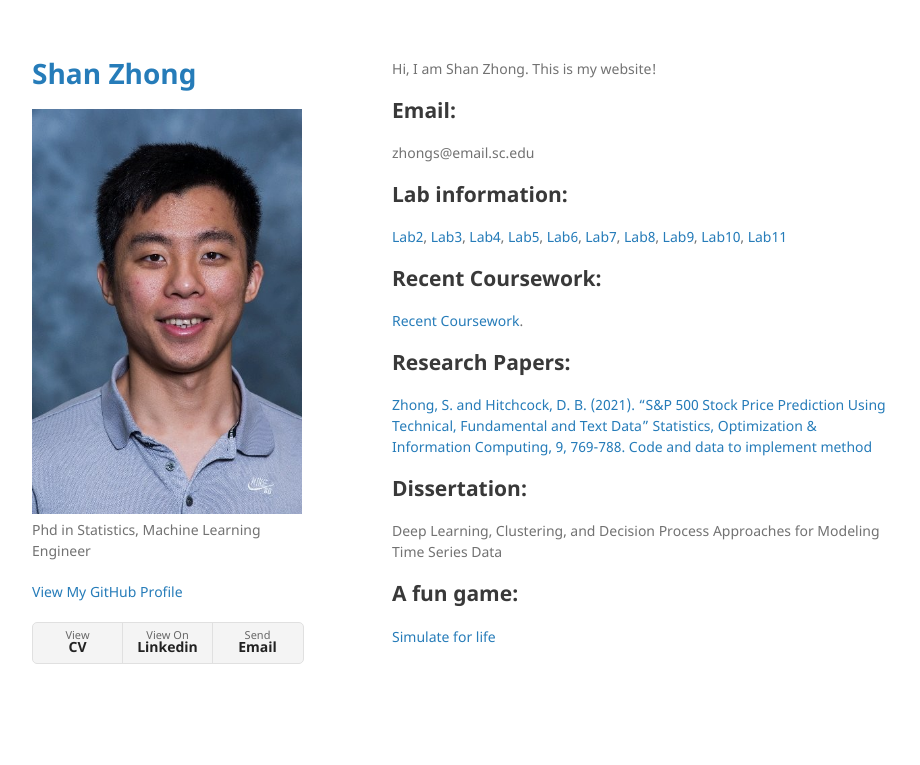
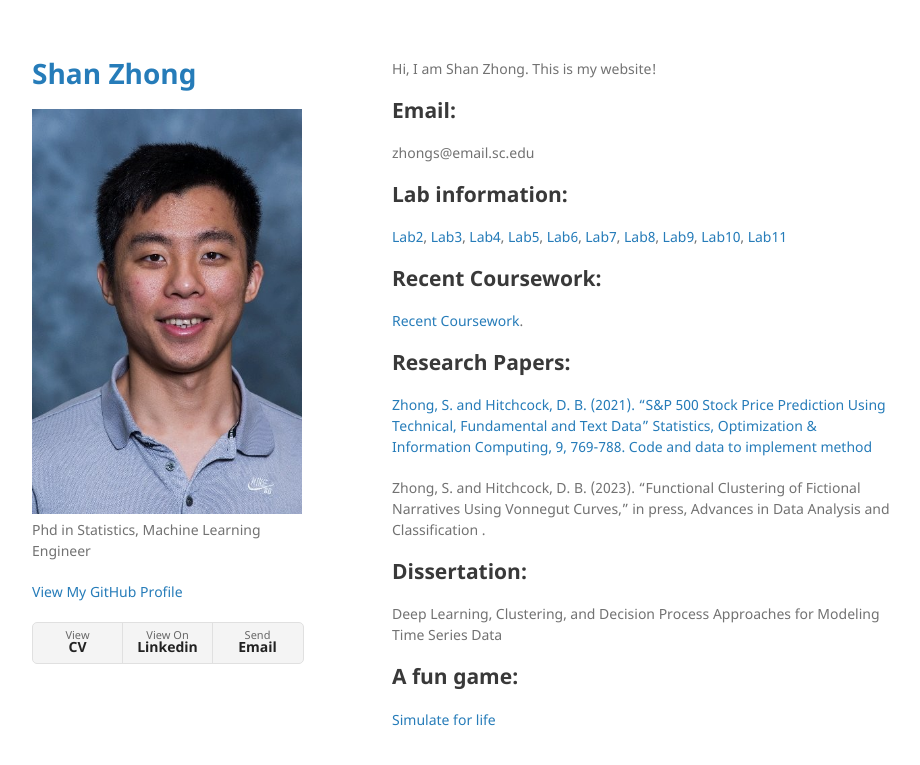
Before and after one commit to Shanlearning/Shanlearning.github.io, a Jekyll site: the page built from index.md, in a window 1280 px wide. Shown: the top 765 px of the page, without its empty margins (178-1098 px from the left). Built offline with Jekyll 4.4.1, drawn with Linux system fonts in a browser that asks for light colours.

Commit message:
Update index.md

```diff
--- a/index.md
+++ b/index.md
@@ -26,6 +26,8 @@ zhongs@email.sc.edu
 ## Research Papers:
 [Zhong, S. and Hitchcock, D. B. (2021). “S&P 500 Stock Price Prediction Using Technical, Fundamental and Text Data” Statistics, Optimization & Information Computing, 9, 769-788.](http://www.iapress.org/index.php/soic/article/view/1362) [Code and data to implement method](https://github.com/Shanlearning/SP-500-Stock-Prediction)
 
+Zhong, S. and Hitchcock, D. B. (2023). “Functional Clustering of Fictional Narratives Using Vonnegut Curves,” in press, Advances in Data Analysis and Classification .
+
 ## Dissertation:
 
 Deep Learning, Clustering, and Decision Process Approaches for Modeling Time Series Data
```
